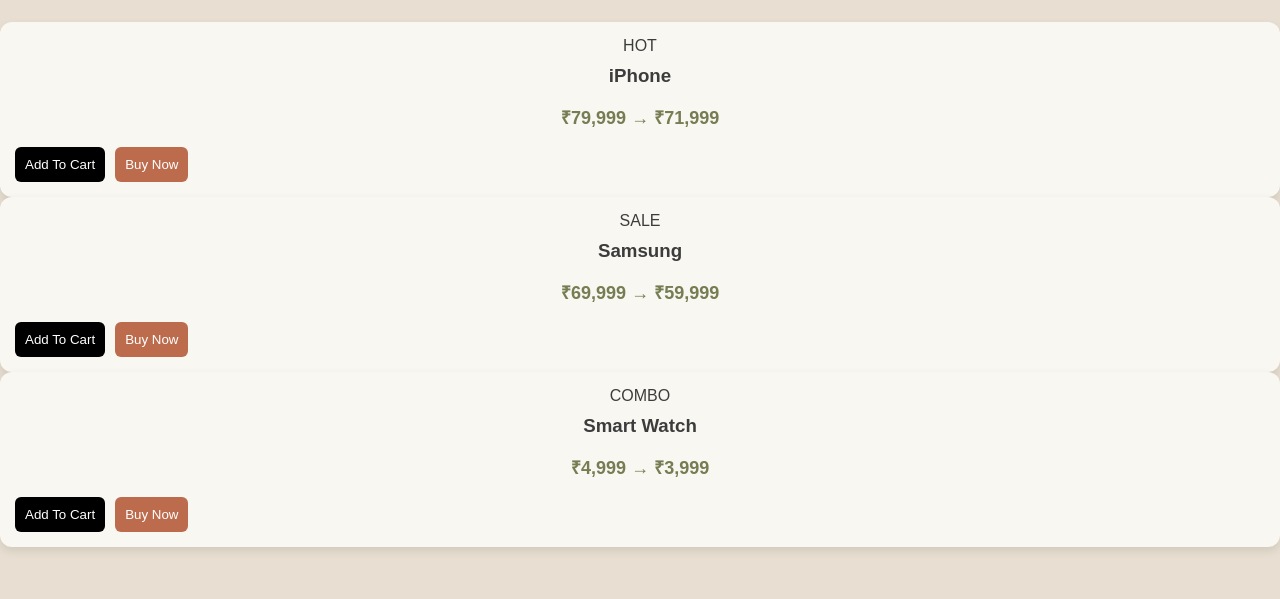
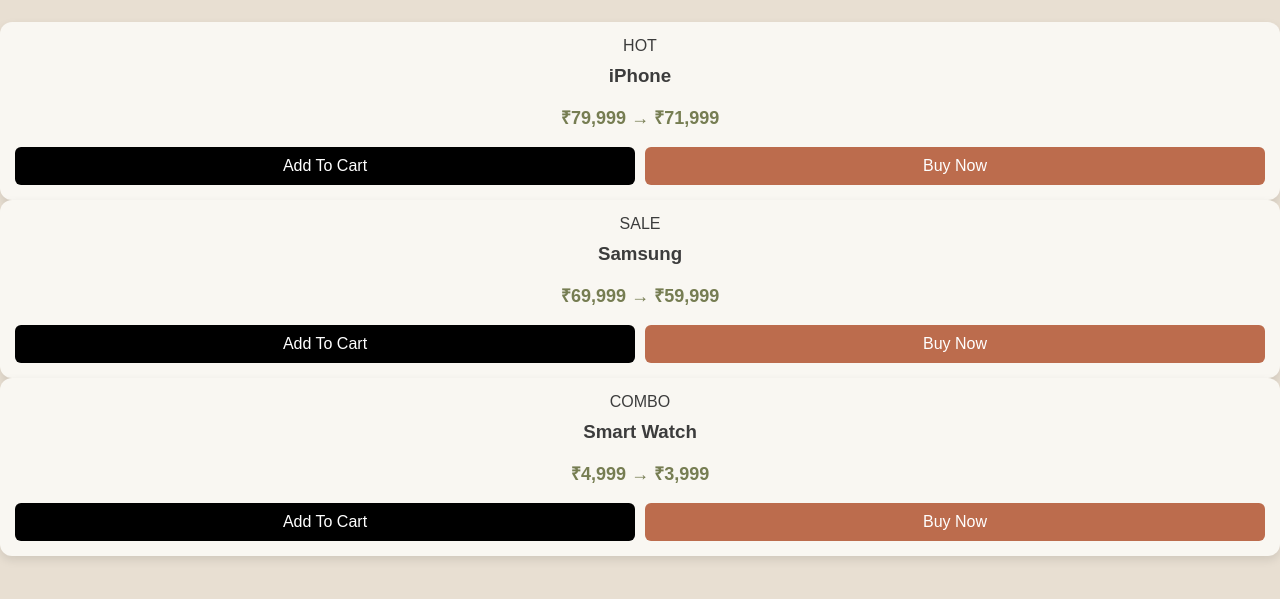
Before and after one commit to zizing6281-glitch/gearx-ecommerce, a Flask app: page /deals in a window 1280 px wide. Shown: the part 59-658 px from the top of the page. Run offline with Flask 3, Linux system fonts and the light colour scheme.

Commit message:
updated deals css

```diff
--- a/static/style.css
+++ b/static/style.css
@@ -178,19 +178,21 @@ body {
 .cart-btn{
     flex:1;
     padding:10px;
-    border:none;
     background:black;
     color:white;
     border-radius:6px;
     cursor:pointer;
+    text-decoration:none;
+    text-align:center;
 }
 
 .buy-btn{
     flex:1;
     padding:10px;
-    border:none;
     background:#BC6C4D;
     color:white;
     border-radius:6px;
     cursor:pointer;
+    text-decoration:none;
+    text-align:center;
 }
--- a/templates/deals.html
+++ b/templates/deals.html
@@ -16,6 +16,7 @@
 
     <!-- iPhone -->
     <div class="card">
+
         <span class="tag">HOT</span>
 
         <h3>iPhone</h3>
@@ -24,24 +25,22 @@
 
         <div class="buttons">
 
-            <a href="/add_to_cart/1">
-                <button class="cart-btn">
+            <a href="/add_to_cart/1" class="cart-btn">
                 Add To Cart
-                </button>
             </a>
 
-            <a href="/buy/1">
-                <button class="buy-btn">
+            <a href="/buy/1" class="buy-btn">
                 Buy Now
-                </button>
             </a>
 
         </div>
+
     </div>
 
 
     <!-- Samsung -->
     <div class="card">
+
         <span class="tag">SALE</span>
 
         <h3>Samsung</h3>
@@ -50,24 +49,22 @@
 
         <div class="buttons">
 
-            <a href="/add_to_cart/2">
-                <button class="cart-btn">
+            <a href="/add_to_cart/2" class="cart-btn">
                 Add To Cart
-                </button>
             </a>
 
-            <a href="/buy/2">
-                <button class="buy-btn">
+            <a href="/buy/2" class="buy-btn">
                 Buy Now
-                </button>
             </a>
 
         </div>
+
     </div>
 
 
-    <!-- Watch -->
+    <!-- Smart Watch -->
     <div class="card">
+
         <span class="tag">COMBO</span>
 
         <h3>Smart Watch</h3>
@@ -76,19 +73,16 @@
 
         <div class="buttons">
 
-            <a href="/add_to_cart/4">
-                <button class="cart-btn">
+            <a href="/add_to_cart/4" class="cart-btn">
                 Add To Cart
-                </button>
             </a>
 
-            <a href="/buy/4">
-                <button class="buy-btn">
+            <a href="/buy/4" class="buy-btn">
                 Buy Now
-                </button>
             </a>
 
         </div>
+
     </div>
 
 </div>
```
Lines whose indentation alone changed are shown as unchanged.
